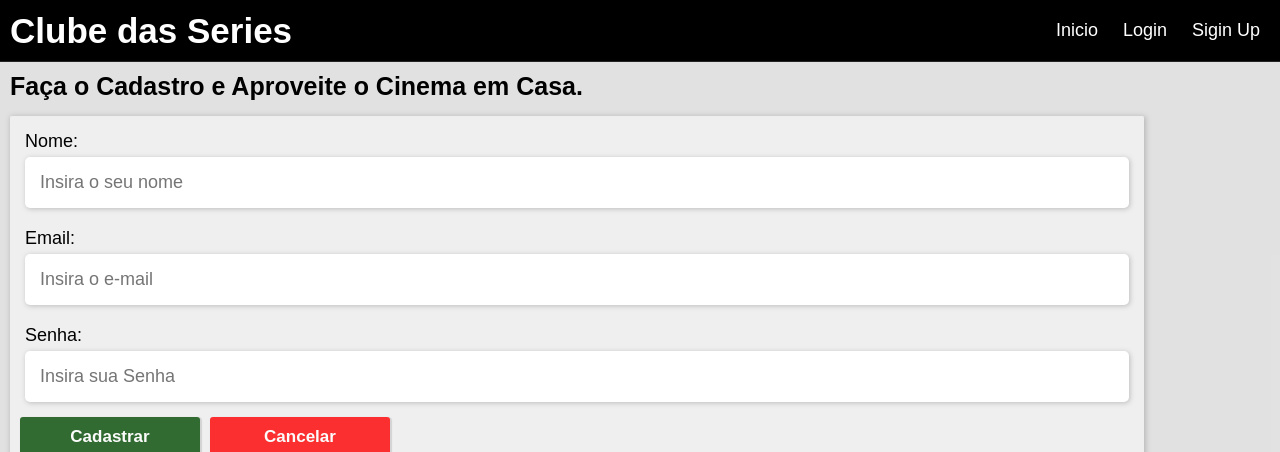
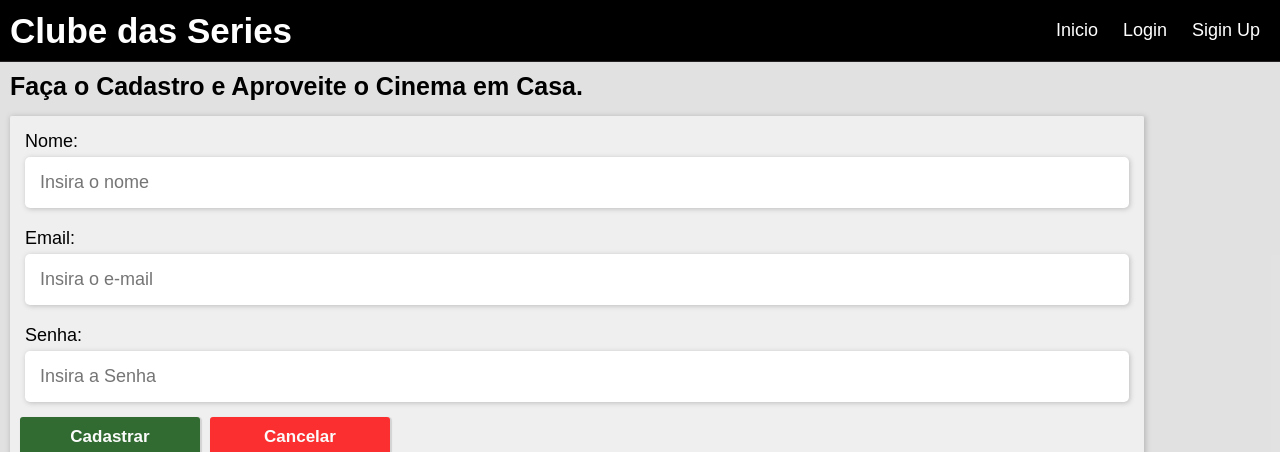
Before and after one commit to marcosfrancomarinho/cubo-serie, a React (Vite) app: page /siginup in a window 1280 px wide. Shown: the top 452 px of the page. Built offline with nearby package versions, Linux system fonts and the light colour scheme.

Commit message:
'inicio'

```diff
--- a/src/components/Form/InputName.tsx
+++ b/src/components/Form/InputName.tsx
@@ -12,7 +12,7 @@ const InputName: React.FC = () => {
                 type="name"
                 name="name"
                 id="name"
-                placeholder="Insira o seu nome"
+                placeholder="Insira o nome"
                 autoComplete="name"
             />
         </div>
--- a/src/components/Form/InputPassword.tsx
+++ b/src/components/Form/InputPassword.tsx
@@ -12,7 +12,7 @@ const InputPassoword: React.FC = () => {
                 type="password"
                 name="password"
                 id="password"
-                placeholder="Insira sua Senha"
+                placeholder="Insira a Senha"
                 autoComplete="current-password"
             />
         </div>
```
